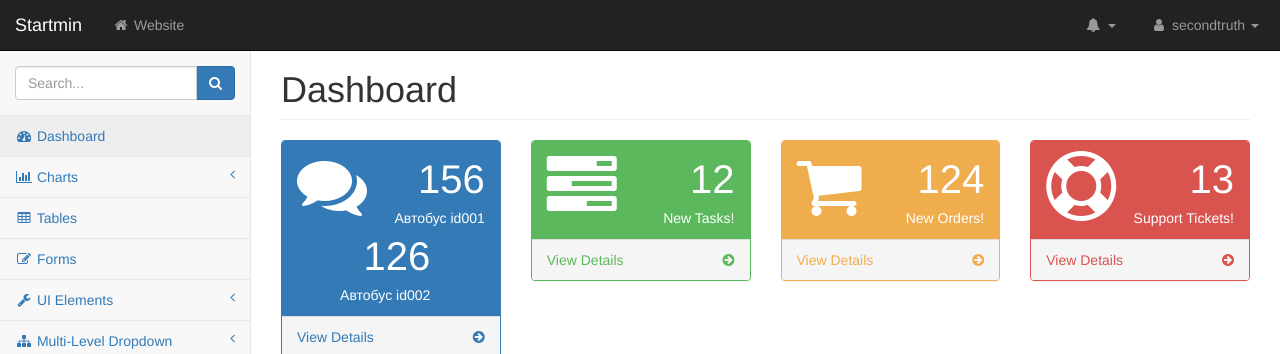
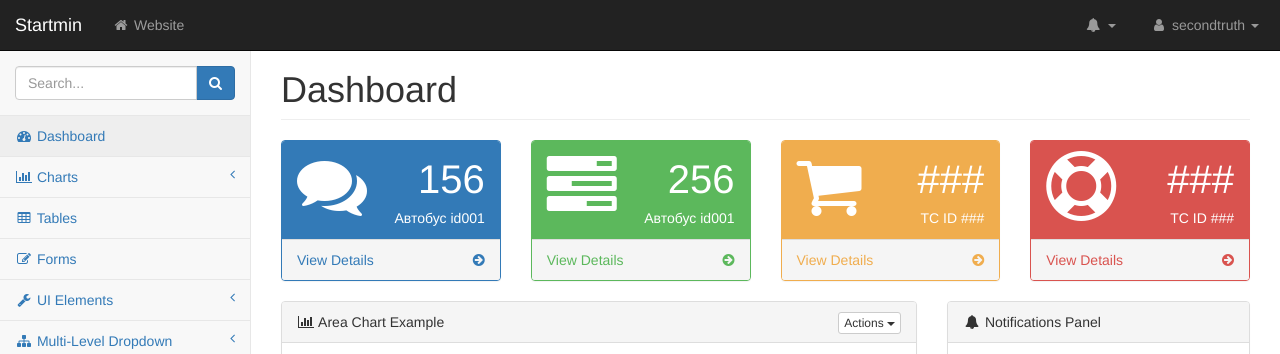
Before and after one commit to niksereb/niksereb.github.io, a plain HTML site: page pages/index.html in a window 1280 px wide. Shown: the top 354 px of the page. Drawn offline with Linux system fonts and the light colour scheme.

Commit message:
Update index.html

```diff
--- a/pages/index.html
+++ b/pages/index.html
@@ -254,10 +254,7 @@
                                             <div class="huge">156</div>
                                             <div>Автобус id001</div>
                                         </div>
-                                        <div class="col-xs-9 text-right">
-                                            <div class="huge">126</div>
-                                            <div>Автобус id002</div>
-                                        </div>
+
 
                                     </div>
                                 </div>
@@ -279,8 +276,8 @@
                                             <i class="fa fa-tasks fa-5x"></i>
                                         </div>
                                         <div class="col-xs-9 text-right">
-                                            <div class="huge">12</div>
-                                            <div>New Tasks!</div>
+                                            <div class="huge">256</div>
+                                            <div>Автобус id001</div>
                                         </div>
                                     </div>
                                 </div>
@@ -302,8 +299,8 @@
                                             <i class="fa fa-shopping-cart fa-5x"></i>
                                         </div>
                                         <div class="col-xs-9 text-right">
-                                            <div class="huge">124</div>
-                                            <div>New Orders!</div>
+                                            <div class="huge">###</div>
+                                            <div>ТС ID ###</div>
                                         </div>
                                     </div>
                                 </div>
@@ -325,8 +322,8 @@
                                             <i class="fa fa-support fa-5x"></i>
                                         </div>
                                         <div class="col-xs-9 text-right">
-                                            <div class="huge">13</div>
-                                            <div>Support Tickets!</div>
+                                            <div class="huge">###</div>
+                                            <div>ТС ID ###</div>
                                         </div>
                                     </div>
                                 </div>
```
